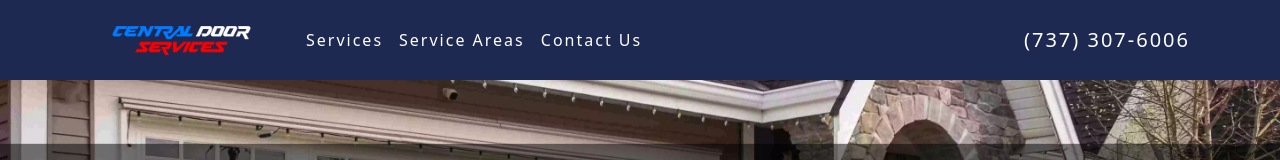
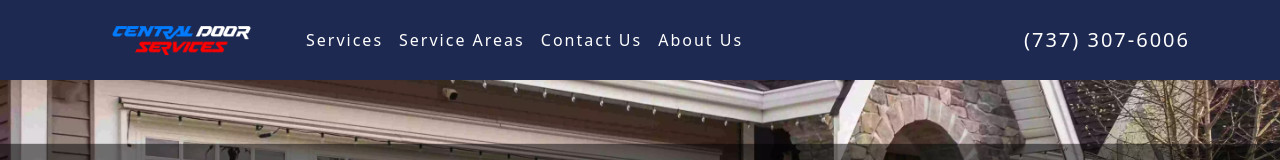
Before and after one commit to oballematt/centraldoorservices, a React (Vite) app: page / in a window 1280 px wide. Shown: the top 160 px of the page. Built offline with nearby package versions, Linux system fonts and the light colour scheme.

Commit message:
adding about us to nav

```diff
--- a/src/App.jsx
+++ b/src/App.jsx
@@ -13,6 +13,7 @@ const App = () => {
   const contactRef = useRef(null);
   const serviceRef = useRef(null);
   const areaRef = useRef(null);
+  const aboutUsRef = useRef(null)
 
   const scrollToContact = () => {
     contactRef.current?.scrollIntoView({ behavior: "smooth" });
@@ -25,6 +26,10 @@ const App = () => {
 
   const scrollToArea = () => {
     areaRef.current?.scrollIntoView({ behavior: "smooth" });
+  };
+
+  const scrollToAbout = () => {
+    aboutUsRef.current?.scrollIntoView({ behavior: "smooth" });
   };
 
   const isSmallScreen = window.innerWidth <= 768;
@@ -74,6 +79,7 @@ const App = () => {
           serviceClick={scrollToService}
           contactClick={scrollToContact}
           areaClick={scrollToArea}
+          aboutUs={scrollToAbout}
         />
         <Header serviceClick={scrollToService} contactClick={scrollToContact} />
 
@@ -94,7 +100,7 @@ const App = () => {
           display: "flex",
         }}
       >
-        <AboutUs />
+        <AboutUs propRef={aboutUsRef}/>
       </div>
 
       <h1
--- a/src/Components/AboutUs/AboutUs.jsx
+++ b/src/Components/AboutUs/AboutUs.jsx
@@ -2,11 +2,11 @@ import React from "react";
 import { Container, Row, Col } from "react-bootstrap";
 import "bootstrap/dist/css/bootstrap.min.css";
 
-const AboutUs = () => {
+const AboutUs = (props) => {
   const isSmallScreen = window.innerWidth <= 768;
 
   return (
-    <Container style={{ padding: "20px" }}>
+    <Container ref={props.propRef} style={{ padding: "20px" }}>
       <Row className="align-items-center">
         {isSmallScreen ? (
           ""
--- a/src/Components/Navbar/Navbar.jsx
+++ b/src/Components/Navbar/Navbar.jsx
@@ -8,23 +8,32 @@ function Navibar(props) {
     <Navbar
       sticky="top"
       expand="lg"
-      style={window.innerWidth <= 991 ? { height: "auto", backgroundColor: "rgb(29 41 81)" }  : { height: "80px", backgroundColor: "rgb(29 41 81)" }}
+      style={
+        window.innerWidth <= 991
+          ? { height: "auto", backgroundColor: "rgb(29 41 81)" }
+          : { height: "80px", backgroundColor: "rgb(29 41 81)" }
+      }
     >
       <Container>
         <Navbar.Brand style={{ color: "white" }}>
           <img
-            style={window.innerWidth <= 991 ? { height: "50px", marginRight: "20px" }  :  { height: "200px" }}
+            style={
+              window.innerWidth <= 991
+                ? { height: "50px", marginRight: "20px" }
+                : { height: "200px" }
+            }
             src={
               window.innerWidth <= 991
                 ? "/images/cds.webp"
                 : "/images/untitled17-202404122345591-6632efdb353d8.webp"
-
             }
             alt="Central Door Services"
           />
           {window.innerWidth <= 991
-          ? (window.innerWidth <= 381 ? "" : 'Central Door Services')
-          : ""}
+            ? window.innerWidth <= 381
+              ? ""
+              : "Central Door Services"
+            : ""}
         </Navbar.Brand>
         <Navbar.Toggle
           style={{ backgroundColor: "white" }}
@@ -50,10 +59,16 @@ function Navibar(props) {
             >
               Contact Us
             </Nav.Link>
+            <Nav.Link
+              onClick={props.aboutUs}
+              style={{ color: "white", letterSpacing: "2px" }}
+            >
+              About Us
+            </Nav.Link>
           </Nav>
           <Nav className="ml-auto">
             <Nav.Link
-            href="tel:737-307-6006"
+              href="tel:737-307-6006"
               style={{ color: "white", letterSpacing: "2px", fontSize: "20px" }}
             >
               (737) 307-6006
```
